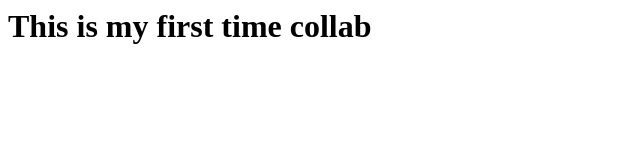
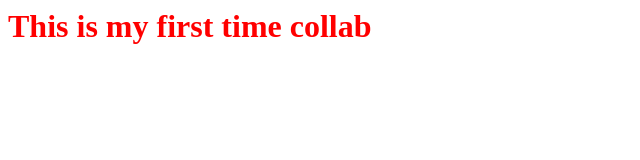
Before and after one commit to kav97/collab-practice, a plain HTML site: page index.html in a window 1280 px wide. Shown: the whole page, without its empty margins (0-640 px from the left). Drawn offline with Linux system fonts and the light colour scheme.

Commit message:
fixed error in style

```diff
--- a/style.css
+++ b/style.css
@@ -1,3 +1,3 @@
 h1 {
-    col: red;
+    color: red;
 }
```
